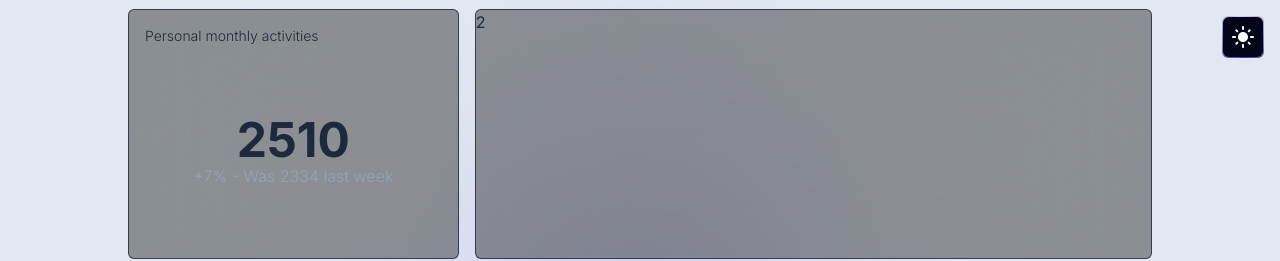
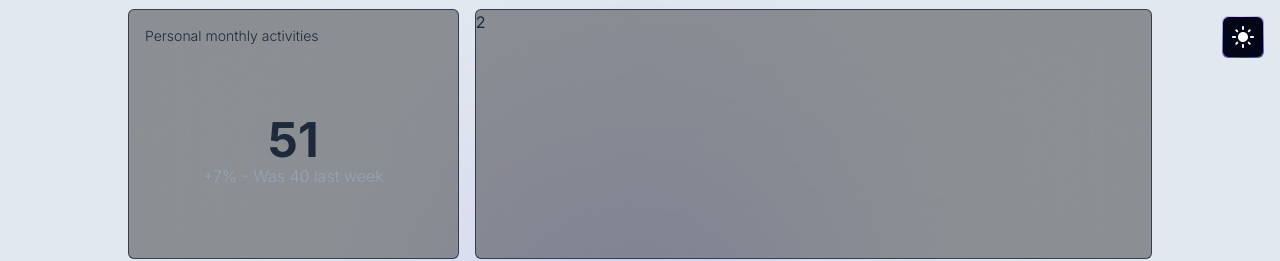
Before and after one commit to Luis-Prendas/prl-blog, a Next.js app: page /dashboard in a window 1280 px wide. Shown: the top 261 px of the page. Built offline with nearby package versions, Linux system fonts and the light colour scheme.

Commit message:
fix placeholder data

```diff
--- a/src/app/dashboard/page.tsx
+++ b/src/app/dashboard/page.tsx
@@ -7,8 +7,8 @@ export default function DashBoardPage () {
         <Box className="row-span-1 col-span-1 flex flex-col backdrop-blur-3xl bg-stone-950/40">
           <span className='p-4 text-sm font-light'>Personal monthly activities</span>
           <div className='h-full flex justify-center items-center flex-col pb-4'>
-            <span className='text-5xl font-bold'>2510</span>
-            <span className='font-light text-slate-400'>+7% - Was 2334 last week</span>
+            <span className='text-5xl font-bold'>51</span>
+            <span className='font-light text-slate-400'>+7% - Was 40 last week</span>
           </div>
         </Box>
         <Box className="row-span-1 col-span-2 backdrop-blur-3xl bg-stone-950/40"> 2 </Box>
```
